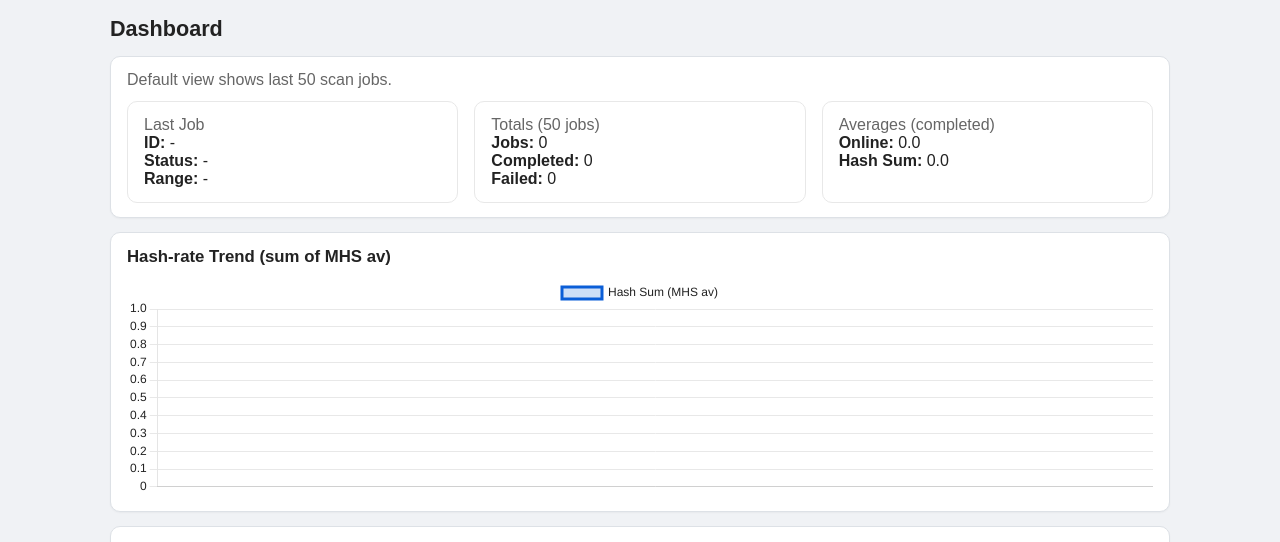
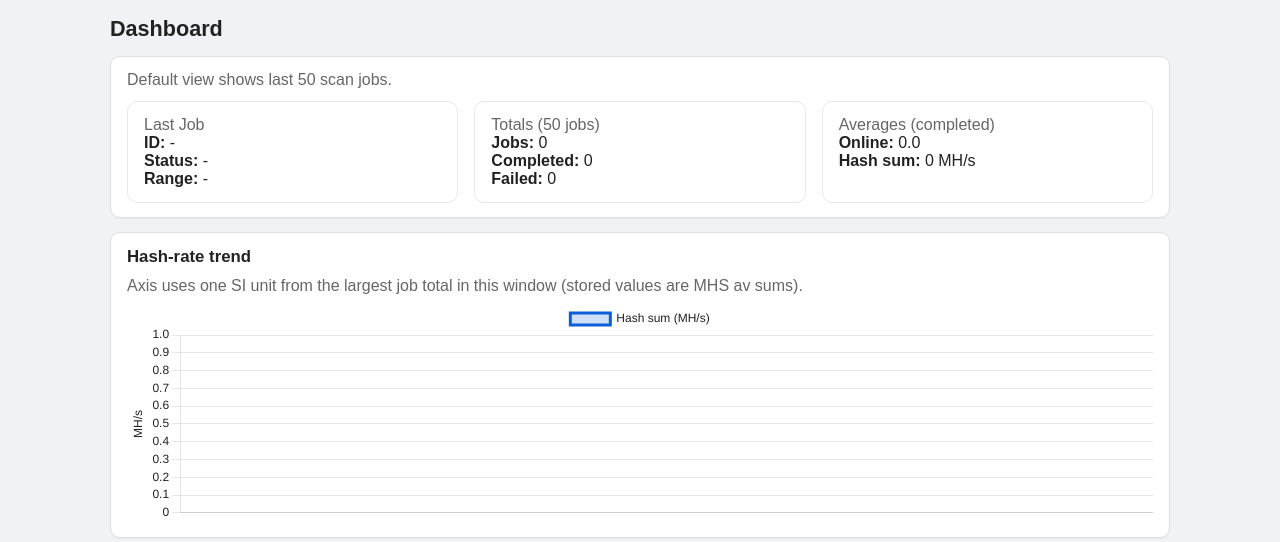
Before and after one commit to Erik-Soluna/canaan-local-scanner, a FastAPI app: page /dashboard in a window 1280 px wide. Shown: the part 62-604 px from the top of the page. Run offline with FastAPI, Linux system fonts and the light colour scheme; the visitor is signed in with stand-in values (Sample User, id 1); data that the repository does not hold is empty.

Commit message:
feat: admin debug ZIP export, SI hash-rate display, tests
- Add GET /admin/debug/export (admin-only): ZIP of README + devices/<ip>.txt raw responses; DEBUG_EXPORT_MAX_BYTES cap; audit DEBUG_EXPORT
- Dashboard: admin job/mode form; hash trend chart scaled to one SI unit with formatted tooltips
- format_hash_rate_mhs() + Jinja hash_rate filter; history/job pages + polling use formatted sums
- Tests for hash formatter (pytest + conftest path)

Made-with: Cursor

```diff
--- a/app/main.py
+++ b/app/main.py
@@ -1,12 +1,15 @@
 from __future__ import annotations
 
+import io
 import os
+import zipfile
+from datetime import datetime, timezone
 from pathlib import Path
 
-from fastapi import FastAPI, Form, Request
-from fastapi.responses import HTMLResponse, RedirectResponse, JSONResponse
+from fastapi import FastAPI, Form, HTTPException, Request
+from fastapi.responses import HTMLResponse, RedirectResponse, JSONResponse, StreamingResponse
 from fastapi.templating import Jinja2Templates
-from sqlalchemy import case, func, select, delete
+from sqlalchemy import case, func, or_, select, delete, and_
 from sqlalchemy.orm import Session
 from starlette.middleware.sessions import SessionMiddleware
 
@@ -14,12 +17,16 @@ from . import audit
 from .auth import create_initial_admin_if_missing, get_current_user, verify_password
 from .db import ENGINE, SessionLocal
 from .models import DeviceResult, IpRange, ScanJob, User
+from .parsing import format_hash_rate_mhs
 from .scanner import ip_expansion_count, run_scan_job_background
 
 
 BASE_DIR = Path(__file__).resolve().parent
 TEMPLATES_DIR = BASE_DIR / "templates"
 templates = Jinja2Templates(directory=str(TEMPLATES_DIR))
+templates.env.filters["hash_rate"] = format_hash_rate_mhs
+
+DEBUG_EXPORT_MAX_BYTES = int(os.getenv("DEBUG_EXPORT_MAX_BYTES", str(50 * 1024 * 1024)))
 
 
 def get_client_ip(request: Request) -> str:
@@ -202,6 +209,8 @@ def dashboard_get(request: Request, limit: int = 50):
             "avg_hash_sum": avg([float(j.hash_rate_sum or 0.0) for j in completed_jobs]),
         }
 
+        admin_jobs = recent_jobs if user.is_admin else []
+
         return templates.TemplateResponse(
             "dashboard.html",
             {
@@ -211,6 +220,7 @@ def dashboard_get(request: Request, limit: int = 50):
                 "last_job": last_job,
                 "last_completed_job_id": last_completed.id if last_completed else None,
                 "stats": stats,
+                "admin_jobs": admin_jobs,
             },
         )
     finally:
@@ -687,6 +697,110 @@ def job_issues_get(request: Request, job_id: int):
         db.close()
 
 
+
+@app.get("/admin/debug/export")
+def admin_debug_export(
+    request: Request,
+    job_id: int | None = None,
+    mode: str = "errors_only",
+):
+    db = SessionLocal()
+    try:
+        user = require_user(request, db)
+        if not user or not user.is_admin:
+            return redirect_to_login()
+
+        mode_norm = (mode or "errors_only").strip().lower()
+        if mode_norm not in ("errors_only", "all"):
+            mode_norm = "errors_only"
+
+        if job_id is None:
+            last_c = db.execute(
+                select(ScanJob)
+                .where(ScanJob.status == "completed")
+                .order_by(ScanJob.id.desc())
+                .limit(1)
+            ).scalar_one_or_none()
+            if not last_c:
+                last_c = db.execute(select(ScanJob).order_by(ScanJob.id.desc()).limit(1)).scalar_one_or_none()
+            if not last_c:
+                raise HTTPException(status_code=404, detail="No scan jobs found.")
+            job_id = last_c.id
+
+        job = db.execute(select(ScanJob).where(ScanJob.id == job_id)).scalar_one_or_none()
+        if not job:
+            raise HTTPException(status_code=404, detail="Job not found.")
+
+        stmt = select(DeviceResult).where(DeviceResult.scan_job_id == job_id).order_by(DeviceResult.ip_address.asc())
+        if mode_norm == "errors_only":
+            stmt = stmt.where(
+                or_(
+                    DeviceResult.error_type.is_not(None),
+                    and_(DeviceResult.error_message.is_not(None), DeviceResult.error_message != ""),
+                )
+            )
+        rows = list(db.execute(stmt).scalars().all())
+
+        buf = io.BytesIO()
+        total_bytes = 0
+        stamp = datetime.now(timezone.utc).strftime("%Y%m%dT%H%M%SZ")
+        zip_name = f"canaan-debug-job-{job_id}-{stamp}.zip"
+
+        readme_lines = [
+            f"scan_job_id={job.id}",
+            f"range_name={job.range_name_snapshot}",
+            f"spec={job.spec_snapshot}",
+            f"status={job.status}",
+            f"total_ips={job.total_ips}",
+            f"completed_ips={job.completed_ips}",
+            f"online_ips={job.online_ips}",
+            f"hash_rate_sum_mhs={job.hash_rate_sum}",
+            f"export_mode={mode_norm}",
+            f"device_files={len(rows)}",
+        ]
+        readme_body = "\n".join(readme_lines) + "\n"
+
+        with zipfile.ZipFile(buf, "w", zipfile.ZIP_DEFLATED) as zf:
+            zf.writestr("README.txt", readme_body)
+            total_bytes += len(readme_body.encode("utf-8"))
+
+            for dr in rows:
+                ip_safe = dr.ip_address.replace(":", "_").replace("/", "_")
+                head = (
+                    f"ip={dr.ip_address}\n"
+                    f"online={dr.is_online}\n"
+                    f"mhs_av={dr.mhs_av}\n"
+                    f"error_type={dr.error_type}\n"
+                    f"stage={dr.stage}\n"
+                    f"error_message={dr.error_message}\n\n"
+                )
+                body = dr.raw_response or "(no raw_response stored)\n"
+                content = head + body
+                b = content.encode("utf-8")
+                total_bytes += len(b)
+                if total_bytes > DEBUG_EXPORT_MAX_BYTES:
+                    raise HTTPException(
+                        status_code=413,
+                        detail=f"Export exceeds limit of {DEBUG_EXPORT_MAX_BYTES} bytes; try errors_only or a smaller job.",
+                    )
+                zf.writestr(f"devices/{ip_safe}.txt", content)
+
+        audit.log_event(
+            db,
+            user_id=user.id,
+            request_ip=get_client_ip(request),
+            event_type="DEBUG_EXPORT",
+            target_type="scan_job",
+            target_id=str(job_id),
+            metadata={"mode": mode_norm, "file_count": len(rows)},
+        )
+
+        buf.seek(0)
+        headers = {"Content-Disposition": f'attachment; filename="{zip_name}"'}
+        return StreamingResponse(buf, media_type="application/zip", headers=headers)
+    finally:
+        db.close()
+
 @app.get("/admin/users", response_class=HTMLResponse)
 def admin_users_get(request: Request):
     db = SessionLocal()
--- a/app/templates/dashboard.html
+++ b/app/templates/dashboard.html
@@ -21,13 +21,39 @@
       <div class="card">
         <div class="muted">Averages (completed)</div>
         <div><strong>Online:</strong> {{ stats.avg_online }}</div>
-        <div><strong>Hash Sum:</strong> {{ stats.avg_hash_sum }}</div>
+        <div><strong>Hash sum:</strong> {{ stats.avg_hash_sum | hash_rate }}</div>
       </div>
     </div>
   </div>
 
+  {% if user.is_admin and admin_jobs %}
   <div class="card">
-    <h3>Hash-rate Trend (sum of MHS av)</h3>
+    <h3>Admin — Debug export</h3>
+    <p class="muted">Download raw per-device responses (stored TCP/API text) as a ZIP for troubleshooting.</p>
+    <form method="get" action="/admin/debug/export" class="form-row">
+      <label>
+        Job
+        <select name="job_id">
+          {% for j in admin_jobs %}
+            <option value="{{ j.id }}" {% if last_completed_job_id and j.id == last_completed_job_id %}selected{% endif %}>#{{ j.id }} — {{ j.range_name_snapshot }} ({{ j.status }})</option>
+          {% endfor %}
+        </select>
+      </label>
+      <label>
+        Mode
+        <select name="mode">
+          <option value="errors_only" selected>Errors only (smaller)</option>
+          <option value="all">All devices</option>
+        </select>
+      </label>
+      <div class="form-actions"><button type="submit">Download ZIP</button></div>
+    </form>
+  </div>
+  {% endif %}
+
+  <div class="card">
+    <h3>Hash-rate trend</h3>
+    <div class="muted">Axis uses one SI unit from the largest job total in this window (stored values are MHS av sums).</div>
     <div class="chart-container"><canvas id="hashTrend"></canvas></div>
   </div>
 
@@ -52,6 +78,32 @@
     let hashChart = null;
     let errorsChart = null;
     let onlineChart = null;
+
+    const HASH_UNITS = ["MH/s", "GH/s", "TH/s", "PH/s", "EH/s"];
+
+    function formatHashRateMhs(mhs) {
+      if (mhs == null || !Number.isFinite(mhs)) return "\u2014";
+      if (mhs === 0) return "0 MH/s";
+      let power = 0;
+      for (let p = 4; p >= 0; p--) {
+        if (mhs / Math.pow(1000, p) >= 1) { power = p; break; }
+      }
+      const scaled = mhs / Math.pow(1000, power);
+      let s = scaled.toFixed(10).replace(/\.?0+$/, "");
+      return s + " " + HASH_UNITS[power];
+    }
+
+    function hashRateChartScale(values) {
+      const nums = (values || []).map(v => Number(v)).filter(v => Number.isFinite(v));
+      if (!nums.length) return { power: 0, unit: "MH/s" };
+      const m = Math.max(...nums);
+      if (!Number.isFinite(m) || m <= 0) return { power: 0, unit: "MH/s" };
+      let power = 0;
+      for (let p = 4; p >= 0; p--) {
+        if (m / Math.pow(1000, p) >= 1) { power = p; break; }
+      }
+      return { power, unit: HASH_UNITS[power] };
+    }
 
     async function getJson(url) {
       const res = await fetch(url, { headers: { "Accept": "application/json" } });
@@ -108,8 +160,11 @@
     async function renderHashTrend() {
       const data = await getJson(`/api/jobs/recent?limit=${LIMIT}`);
       const labels = data.jobs.map(j => fmtTs(j.created_at));
-      const values = data.jobs.map(j => j.hash_rate_sum || 0);
+      const rawValues = data.jobs.map(j => j.hash_rate_sum || 0);
+      const scale = hashRateChartScale(rawValues);
+      const scaledValues = rawValues.map(v => v / Math.pow(1000, scale.power));
       const lineColor = cssVar("--link", "#0b5ed7");
+      const baseOpts = buildCommonOptions(scaledValues);
 
       if (hashChart) hashChart.destroy();
       hashChart = new Chart(document.getElementById("hashTrend"), {
@@ -117,14 +172,31 @@
         data: {
           labels,
           datasets: [{
-            label: "Hash Sum (MHS av)",
-            data: values,
+            label: "Hash sum (" + scale.unit + ")",
+            data: scaledValues,
             borderColor: lineColor,
             backgroundColor: lineColor + "33",
             tension: 0.2,
           }]
         },
-        options: buildCommonOptions(values),
+        options: {
+          ...baseOpts,
+          scales: {
+            ...baseOpts.scales,
+            y: {
+              ...baseOpts.scales.y,
+              title: { display: true, text: scale.unit, color: cssVar("--text", "#222") },
+            },
+          },
+          plugins: {
+            ...baseOpts.plugins,
+            tooltip: {
+              callbacks: {
+                label: (ctx) => "Hash: " + formatHashRateMhs(rawValues[ctx.dataIndex]),
+              },
+            },
+          },
+        },
       });
     }
 
--- a/app/templates/history.html
+++ b/app/templates/history.html
@@ -59,7 +59,7 @@
             <td style="font-family: monospace;">{{ j.status }}</td>
             <td>{{ j.completed_ips }} / {{ j.total_ips }}</td>
             <td>{{ j.online_ips }}</td>
-            <td>{{ j.hash_rate_sum or 0.0 }}</td>
+            <td>{{ (j.hash_rate_sum or 0.0) | hash_rate }}</td>
             <td>
               <a href="/jobs/{{ j.id }}">View</a>
               |
```
Also changed, not shown: app/parsing.py (+40 -0 lines), app/templates/jobs.html (+18 -4 lines), tests/conftest.py (added, +5 -0 lines), tests/test_hash_format.py (added, +15 -0 lines).
